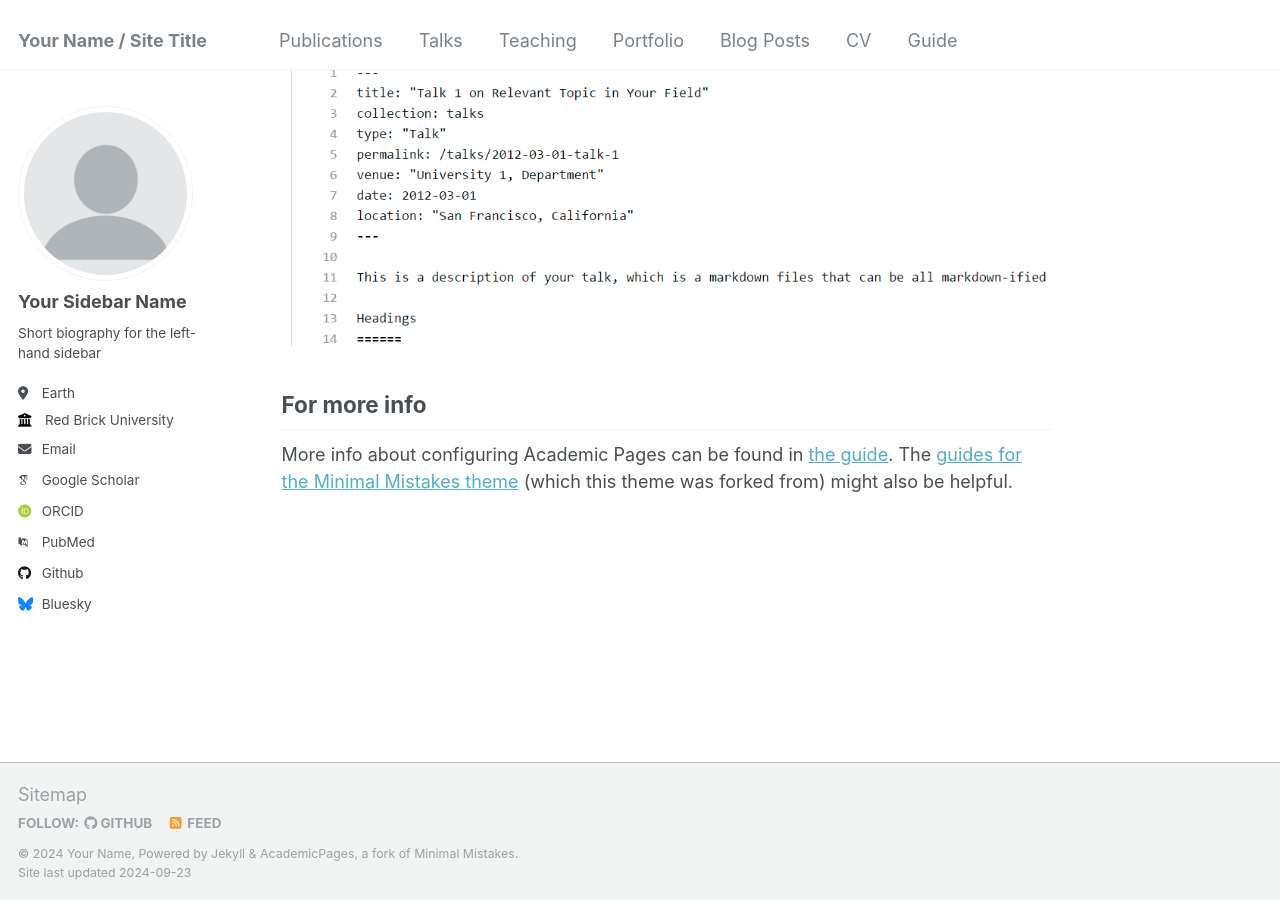
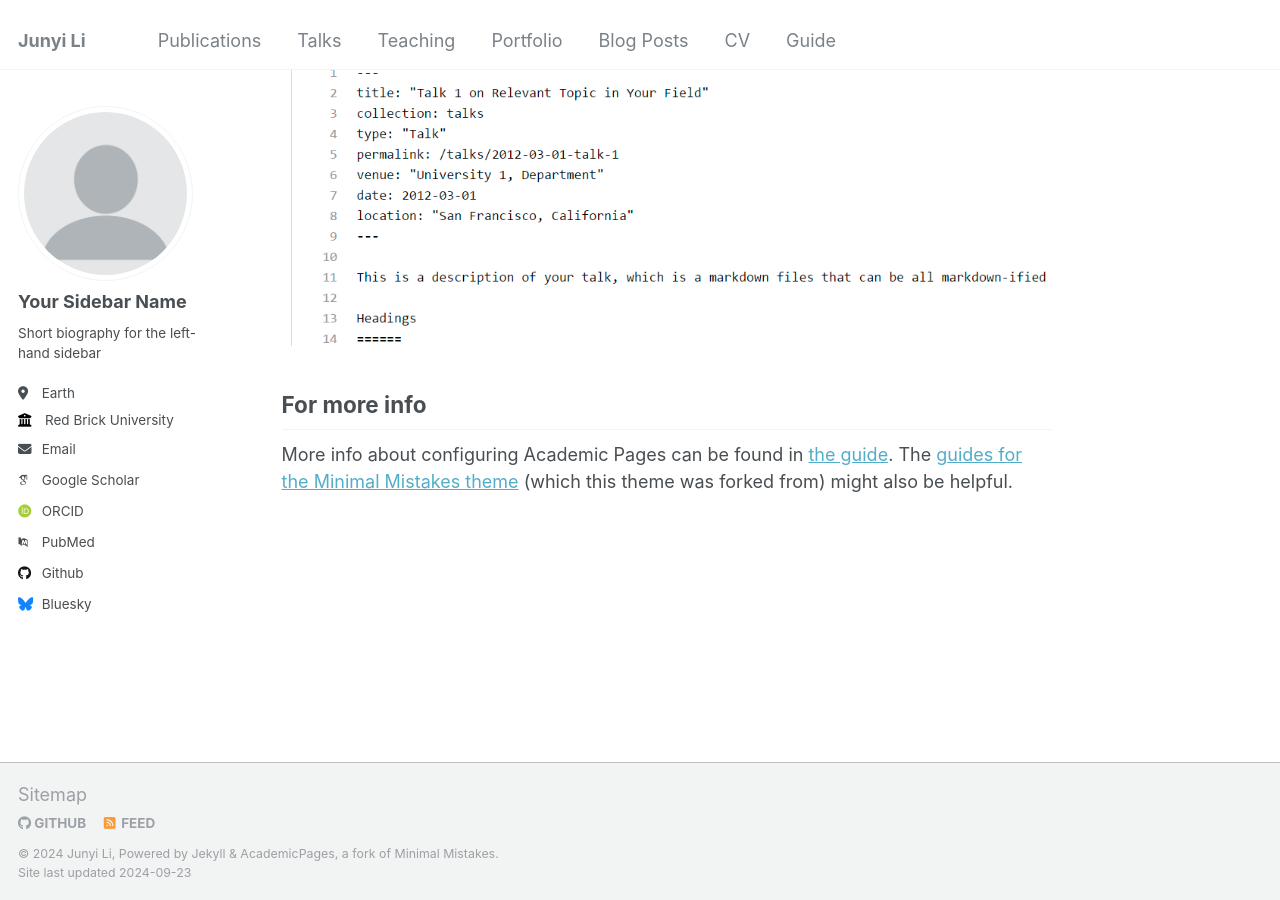
Before and after one commit to GrandJune/GrandJune.github.io, a Jekyll site: the page built from _pages/about.md, in a window 1280 px wide and 900 px high, scrolled down 2643 px. Built offline with Jekyll 4.4.1, drawn with Linux system fonts in a browser that asks for light colours; some web fonts are replaced.

Commit message:
Update _config.yml

```diff
--- a/_config.yml
+++ b/_config.yml
@@ -7,14 +7,14 @@
 # server process.
 
 # Basic Site Settings
-locale                   : "en-US"
-title                    : "Your Name / Site Title"
+locale                   : "Singapore"
+title                    : "Junyi Li"
 title_separator          : "-"
-name                     : &name "Your Name"
+name                     : &name "Junyi Li"
 description              : &description "personal description"
-url                      : https://academicpages.github.io # the base hostname & protocol for your site e.g. "https://mmistakes.github.io"
+url                      : https://GrandJune.github.io # the base hostname & protocol for your site e.g. "https://mmistakes.github.io"
 baseurl                  : "" # the subpath of your site, e.g. "/blog"
-repository               : "academicpages/academicpages.github.io"
+# repository               : "academicpages/academicpages.github.io"
 
 # Site Author - The following control what appear as part of the author content on the side bar.
 #               If a field is blank the icon and link will not appear, otherwise it will be shown.
```
